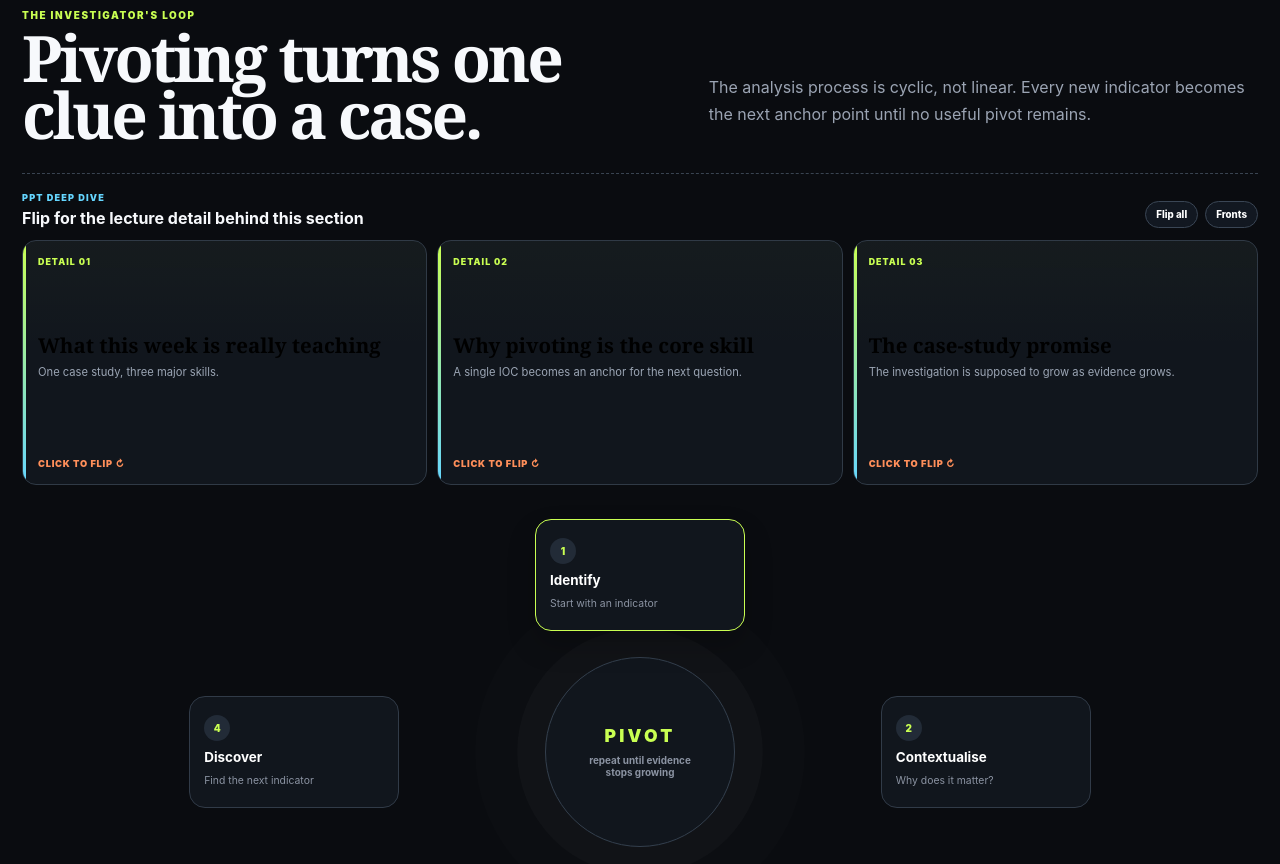
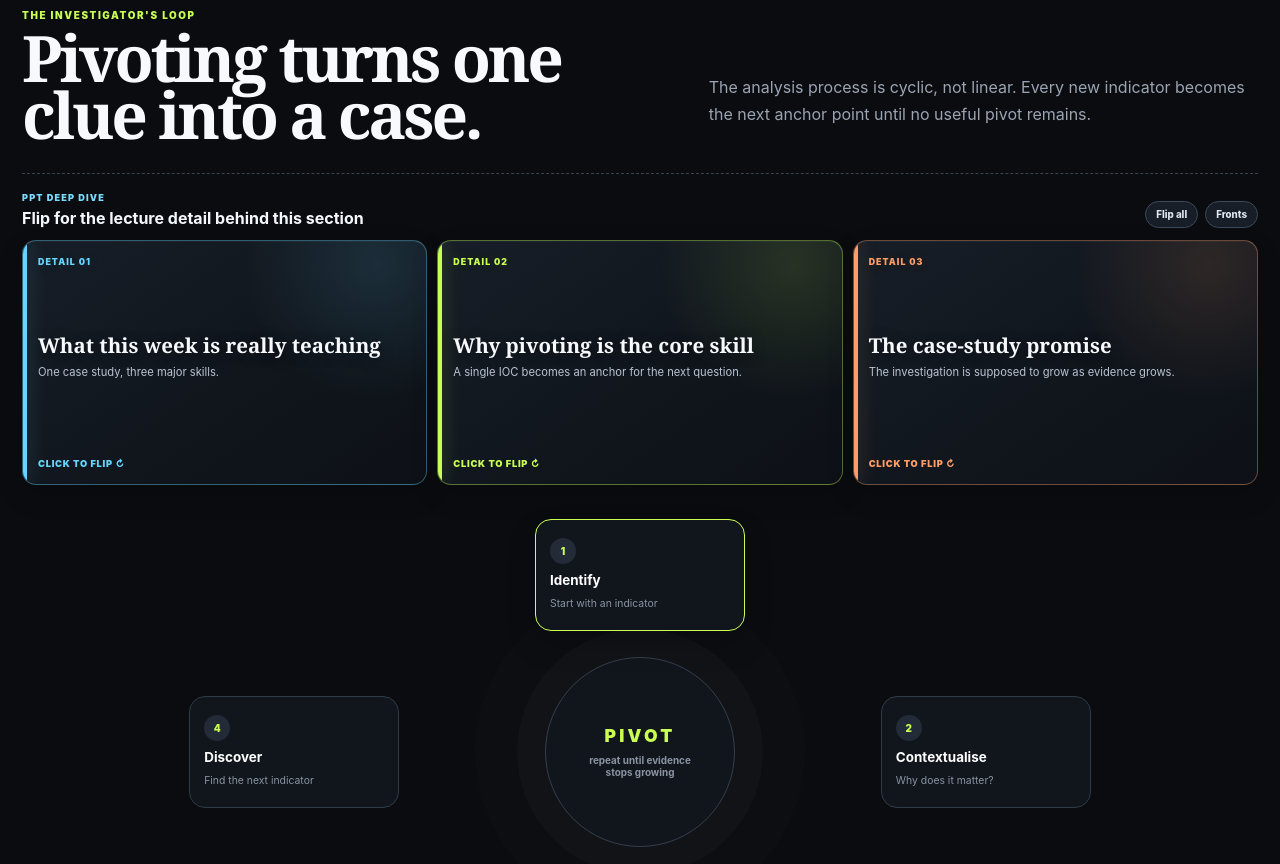
Before and after one commit to abdullahak07/ND-W11, a plain HTML site: page index.html in a window 1280 px wide. Shown: the part 1036-1900 px from the top of the page. Drawn offline with Linux system fonts and the light colour scheme.

Commit message:
Improve PPT flip card contrast and accent palette

```diff
--- a/styles.css
+++ b/styles.css
@@ -242,3 +242,89 @@ footer{border-top:1px solid #252d37;padding:24px 0 40px;display:flex;justify-con
 @media (prefers-reduced-motion:reduce){
   .ppt-flip-inner{transition:none}
 }
+
+/* ===== PPT deep-dive palette refinement ===== */
+.ppt-card-grid .ppt-flip{
+  --accent:#65d6ff;
+  --accent-rgb:101,214,255;
+  color:#f7f9fc;
+}
+.ppt-card-grid .ppt-flip:nth-child(3n+2){
+  --accent:#c9ff52;
+  --accent-rgb:201,255,82;
+}
+.ppt-card-grid .ppt-flip:nth-child(3n+3){
+  --accent:#ff9d67;
+  --accent-rgb:255,157,103;
+}
+.ppt-face{
+  color:#f7f9fc;
+}
+.ppt-front{
+  background:
+    radial-gradient(circle at 88% 10%,rgba(var(--accent-rgb),.12),transparent 32%),
+    linear-gradient(145deg,#171e27 0%,#10151c 62%,#0d1117 100%);
+  border-color:rgba(var(--accent-rgb),.38);
+  box-shadow:
+    inset 0 1px 0 rgba(255,255,255,.035),
+    0 10px 26px rgba(0,0,0,.18);
+}
+.ppt-front:before{
+  width:4px;
+  background:var(--accent);
+  box-shadow:0 0 18px rgba(var(--accent-rgb),.35);
+}
+.ppt-front small{
+  color:var(--accent);
+  text-shadow:0 0 16px rgba(var(--accent-rgb),.18);
+}
+.ppt-front h4{
+  color:#f7f9fc !important;
+  text-shadow:0 2px 14px rgba(0,0,0,.35);
+}
+.ppt-front p{
+  color:#b9c3d2;
+}
+.ppt-front em{
+  color:var(--accent);
+}
+.ppt-flip:hover .ppt-front{
+  border-color:var(--accent);
+  box-shadow:
+    inset 0 1px 0 rgba(255,255,255,.05),
+    0 14px 34px rgba(0,0,0,.24),
+    0 0 0 1px rgba(var(--accent-rgb),.08);
+}
+.ppt-back{
+  background:
+    linear-gradient(155deg,rgba(var(--accent-rgb),.08),transparent 36%),
+    #0b1016;
+  border-color:rgba(var(--accent-rgb),.48);
+  box-shadow:inset 0 1px 0 rgba(255,255,255,.035);
+}
+.ppt-back h4{
+  color:var(--accent);
+  font-size:.9rem;
+}
+.ppt-back li{
+  color:#d8e0eb;
+}
+.ppt-back li::marker{
+  color:var(--accent);
+}
+.ppt-dive-head>div>span{
+  color:#79ddff;
+}
+.ppt-dive-head h3{
+  color:#f4f7fb;
+}
+.ppt-dive-tools button{
+  background:#171e27;
+  border-color:#3d4a5b;
+  color:#dfe6ef;
+}
+.ppt-dive-tools button:hover{
+  background:#1c2631;
+  border-color:#79ddff;
+  color:#79ddff;
+}
```
